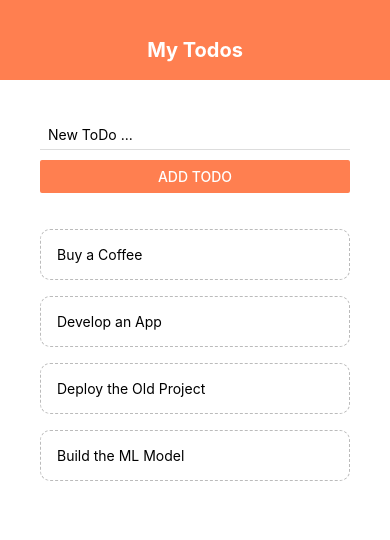
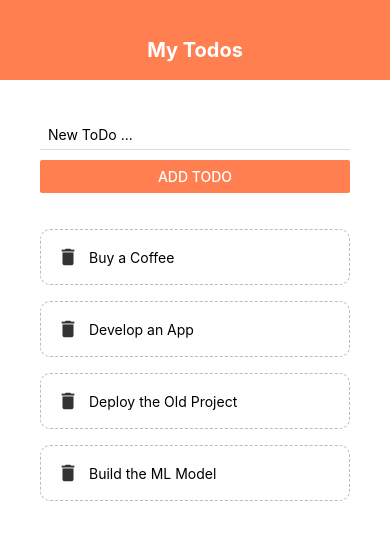
Before and after one commit to shubhamjha25/Nativelytical, a React Native app: screen / in a window 390 px wide. Shown: the top 540 px of the page. Built offline with nearby package versions, Linux system fonts and the light colour scheme.

Commit message:
Icons & More Flexbox

```diff
--- a/components/ToDoItem.js
+++ b/components/ToDoItem.js
@@ -1,10 +1,14 @@
 import React from 'react';
-import { StyleSheet, Text, TouchableOpacity} from 'react-native';
+import { StyleSheet, Text, TouchableOpacity, View} from 'react-native';
+import { MaterialIcons } from '@expo/vector-icons';
 
 const ToDoItem = (props) => {
     return (
         <TouchableOpacity onPress={() => props.pressHandler(props.item.key)} >
-            <Text style={styles.item}>{props.item.text}</Text>
+            <View style={styles.item}>
+                <MaterialIcons name='delete' size={22} color={'#333'} />
+                <Text style={styles.itemText}>{props.item.text}</Text>
+            </View>
         </TouchableOpacity>
     );
 }
@@ -16,8 +20,13 @@
         borderColor: '#bbb',
         borderWidth: 1,
         borderStyle: 'dashed',
-        borderRadius: 10
-    }
+        borderRadius: 10,
+        flexDirection: 'row',
+        alignItems: 'center'
+    },
+    itemText: {
+        marginLeft: 10
+    },
 });
 
 export default ToDoItem;
```
Also changed, not shown: App.js (line endings or trailing spaces).
